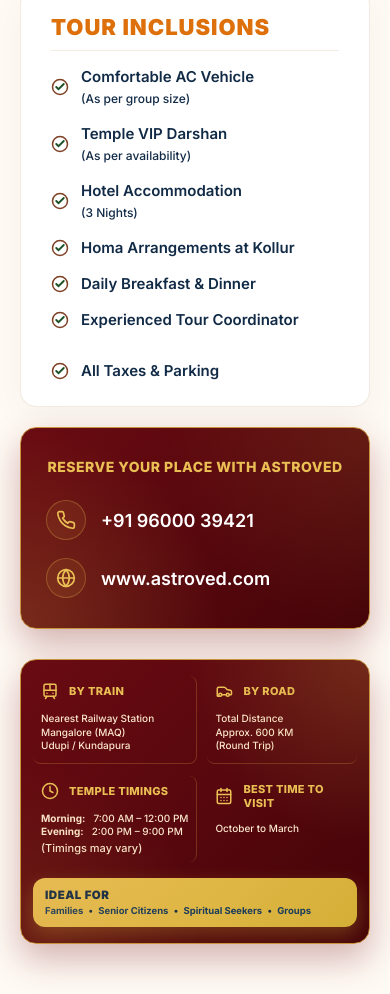
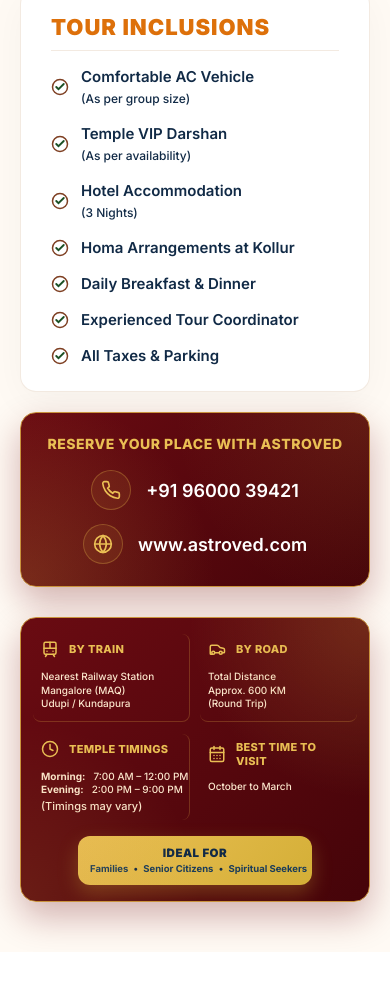
Before and after one commit to sundarishanmugavel/travel-brochure, a plain HTML site: page index.html in a window 390 px wide. Shown: the part 4354-5348 px from the top of the page. After the commit the page ends 5306 px from the top, so only its background shows below. Drawn offline with Linux system fonts and the light colour scheme; a web font is replaced by a local one.

Commit message:
ui updated

```diff
--- a/index.css
+++ b/index.css
@@ -1146,13 +1146,17 @@ body {
 /* Reservation Box */
 .reservation-box {
     flex: 1;
+    max-width: 500px;
+    margin: 0 auto;
+    width: 100%;
     background: linear-gradient(135deg, #6a0b12, #450409);
     border: 1px solid #c9933d;
     border-radius: 16px;
-    padding: 30px 25px;
+    padding: 22px 25px;
     box-shadow: 0 15px 35px rgba(106, 11, 18, 0.3);
     display: flex;
     flex-direction: column;
+    align-items: center;
     justify-content: center;
     position: relative;
     overflow: hidden;
@@ -1171,10 +1175,12 @@ body {
 }
 
 .reservation-inner {
+    width: 100%;
     border: none;
     padding: 0;
     display: flex;
     flex-direction: column;
+    align-items: center;
     justify-content: center;
     position: relative;
     z-index: 1;
@@ -1187,14 +1193,16 @@ body {
     font-size: 14px;
     text-align: center;
     letter-spacing: 0.5px;
-    margin-bottom: 25px;
+    margin-bottom: 18px;
 }
 
 .reservation-contact {
     display: flex;
     align-items: center;
+    justify-content: center;
     gap: 15px;
-    margin-bottom: 18px;
+    margin-bottom: 14px;
+    width: fit-content;
 }
 
 .reservation-contact:last-child {
@@ -1234,21 +1242,97 @@ body {
     }
 
     .inclusions-grid {
-        grid-template-columns: 1fr;
+        display: grid !important;
+        grid-auto-flow: column !important;
+        grid-template-rows: repeat(4, auto) !important;
+        grid-template-columns: 1fr 1fr !important;
+        gap: 15px 30px !important;
+    }
+
+    .inclusions-grid > div:empty {
+        display: none !important;
+    }
+
+    /* Map image replacement for 768px / 992px tablet screens */
+    .map-wrapper-box img.map-default {
+        display: none !important;
+    }
+
+    .map-wrapper-box img.map-mobile {
+        display: block !important;
+        width: 100% !important;
+        max-width: 100% !important;
+        height: auto !important;
+        max-height: none !important;
+        margin: 0 auto !important;
     }
 
     .travel-info-bar {
-        flex-direction: column;
-    }
-
-    .info-block {
-        border-right: none;
-        border-bottom: 1px solid rgba(201, 147, 61, 0.3);
-        padding: 15px 10px;
-    }
-
-    .info-block.no-border {
-        border-bottom: none;
+        display: flex !important;
+        flex-direction: row !important;
+        flex-wrap: wrap !important;
+        justify-content: space-between !important;
+        align-items: stretch !important;
+        padding: 20px 15px !important;
+        gap: 15px 10px !important;
+    }
+
+    .travel-info-bar .info-block {
+        flex: 1 1 calc(25% - 10px) !important;
+        min-width: 0 !important;
+        border-right: 1px solid rgba(201, 147, 61, 0.3) !important;
+        border-bottom: none !important;
+        padding: 5px 8px !important;
+    }
+
+    .travel-info-bar .info-block.no-border {
+        border-right: none !important;
+        border-bottom: none !important;
+    }
+
+    .travel-info-bar .info-header svg {
+        width: 18px !important;
+        height: 18px !important;
+        flex-shrink: 0 !important;
+    }
+
+    .travel-info-bar .info-title {
+        font-size: 11px !important;
+        letter-spacing: 0.3px !important;
+    }
+
+    .travel-info-bar .info-details {
+        font-size: 10px !important;
+        line-height: 1.35 !important;
+    }
+
+    .travel-info-bar .ideal-for-box {
+        flex: 0 0 auto !important;
+        display: flex !important;
+        align-items: center !important;
+        justify-content: center !important;
+        width: auto !important;
+        max-width: max-content !important;
+        margin: 12px auto 0 !important;
+        padding: 10px 24px !important;
+        align-self: center !important;
+        text-align: center !important;
+    }
+
+    .travel-info-bar .ideal-for-content {
+        display: flex !important;
+        flex-direction: column !important;
+        align-items: center !important;
+        text-align: center !important;
+    }
+
+    .travel-info-bar .ideal-title {
+        text-align: center !important;
+    }
+
+    .travel-info-bar .ideal-details {
+        text-align: center !important;
+        white-space: nowrap !important;
     }
 }
 
@@ -1598,6 +1682,11 @@ body {
     /* MOBILE RESPONSIVE TWEAKS (<= 576px ONLY)   */
     /* ========================================= */
     @media (max-width: 576px) {
+        .inclusions-grid {
+            grid-auto-flow: row !important;
+            grid-template-rows: none !important;
+            grid-template-columns: 1fr !important;
+        }
 
         /* Banner Adjustment */
         .banner-container {
```
